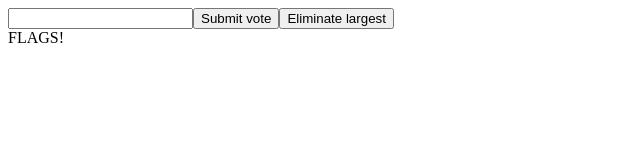
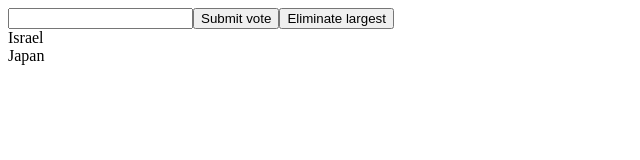
Before and after one commit to Nevoba/Athens, a React (Create React App) app in the folder client/: page / in a window 1280 px wide. Shown: the top 160 px of the page, without its empty margins (0-640 px from the left). Built offline with nearby package versions, Linux system fonts and the light colour scheme.

Commit message:
Created Flaglist and country functions

```diff
--- a/client/src/App.js
+++ b/client/src/App.js
@@ -1,13 +1,14 @@
-import React from 'react';
-import Flags from './Flags';
+import React, {useState} from 'react';
+import Flags from './FlagsList';
 
 function App (){
+    const [countries, vote] = useState(['Israel','Japan']);
     return (
         <>
             <input type= "text"/>
             <button>Submit vote</button>
             <button>Eliminate largest</button>
-            <Flags />
+            <Flags countries={countries}  />
         </>
     )
 }
--- a/client/src/Flags.js
+++ /dev/null
@@ -1,9 +0,0 @@
-import React from 'react';
-
-function Flags (){
-    return (
-        <div>FLAGS!</div>
-    )
-}
-
-export default Flags
--- /dev/null
+++ b/client/src/FlagsList.js
@@ -0,0 +1,13 @@
+import React from 'react';
+import Country from './country';
+
+
+
+
+export default function Flags ({countries}){
+    return (
+        countries.map( country => {
+            return <Country Key = {country} country ={country} />
+        })
+    )
+}
--- /dev/null
+++ b/client/src/country.js
@@ -0,0 +1,9 @@
+import React from 'react';
+
+export default function Country ({country}){
+    return (
+        <div>
+            {country}
+        </div>
+    )
+}
```
Also changed, not shown: client/src/setupTests.js (deleted, +0 -5 lines).
